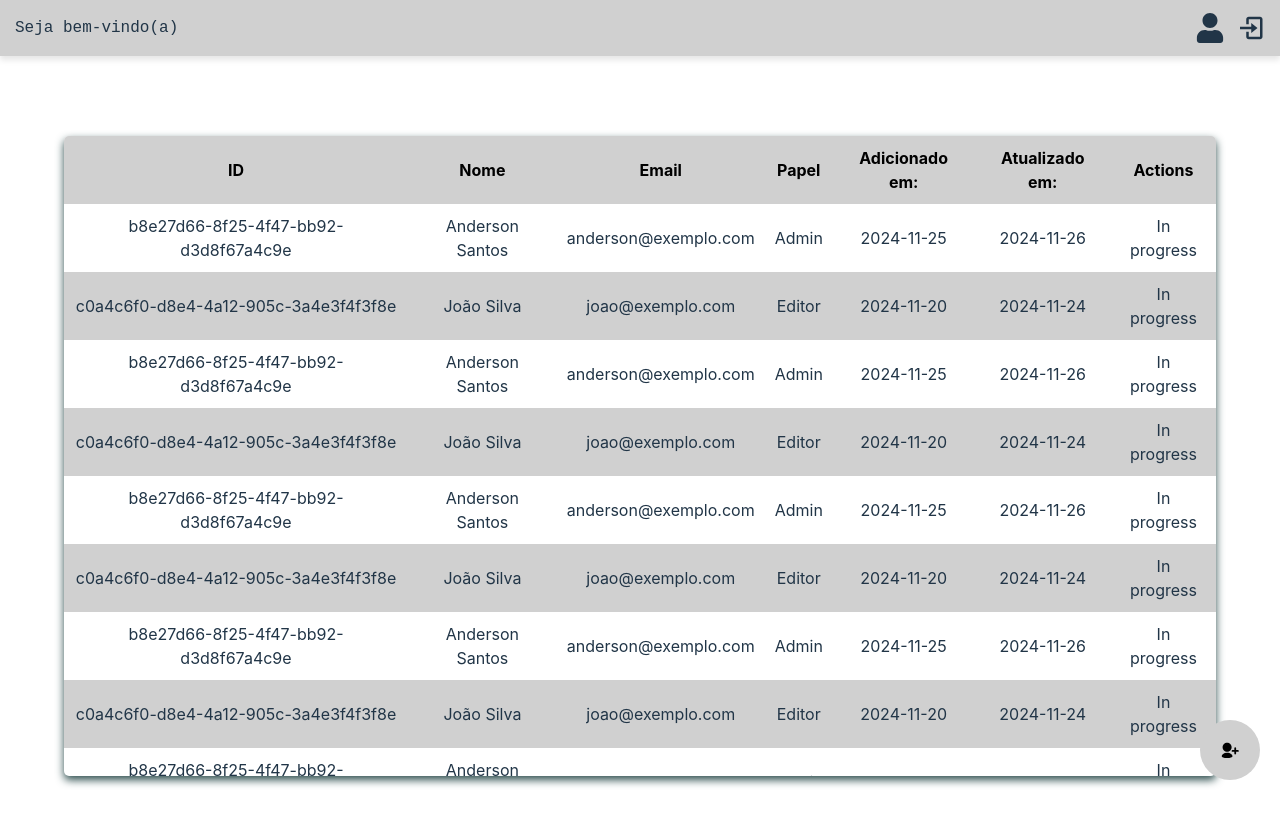
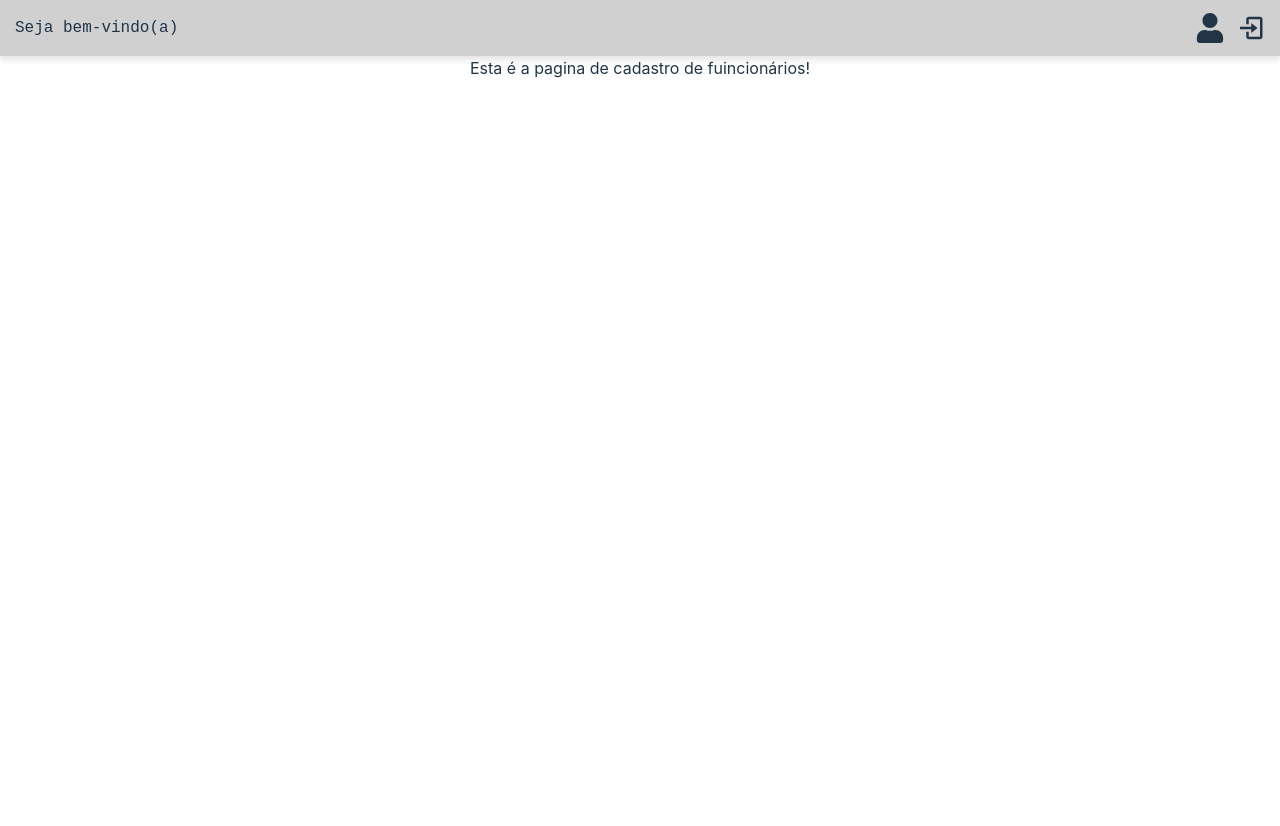
Before and after one commit to andsu-marks/Desiree-frontend, a React (Vite) app: page /newemployee in a window 1280 px wide. Shown: the top 826 px of the page. After the commit the page ends 800 px from the top, so only its background shows below. Built offline with nearby package versions, Linux system fonts and the light colour scheme.

Commit message:
feature(routes): react-router-dom configured

```diff
--- /dev/null
+++ b/src/components/employee/EmployeesForm.tsx
@@ -0,0 +1,7 @@
+export function EmployeesForm() {
+  return (
+    <>
+      Esta é a pagina de cadastro de fuincionários!
+    </>
+  )
+}
--- a/src/main.tsx
+++ b/src/main.tsx
@@ -1,13 +1,17 @@
-import { StrictMode } from 'react'
-import { createRoot } from 'react-dom/client'
-import ListEmployees from './pages/ListEmployees'
-import GlobalStyles from './styles/GlobalStyles'
-import Header from './components/layout/Header'
+import { createRoot } from 'react-dom/client';
+import { BrowserRouter as Router, Routes, Route } from 'react-router-dom';
+import ListEmployees from './pages/ListEmployees';
+import GlobalStyles from './styles/GlobalStyles';
+import Header from './components/layout/Header';
+import NewEmployeePage from './pages/NewEmployee';
 
 createRoot(document.getElementById('root')!).render(
-  <StrictMode>
+  <Router>
     <GlobalStyles/>
     <Header/>
-    <ListEmployees/>
-  </StrictMode>
+    <Routes>
+      <Route path='/' element={<ListEmployees/>} />
+      <Route path='/newemployee' element={<NewEmployeePage/>} />
+    </Routes>
+  </Router>
 )
--- /dev/null
+++ b/src/pages/NewEmployee.tsx
@@ -0,0 +1,7 @@
+import { EmployeesForm } from "../components/employee/EmployeesForm";
+
+export default function NewEmployeePage() {
+  return (
+    <EmployeesForm/>
+  )
+}
```
